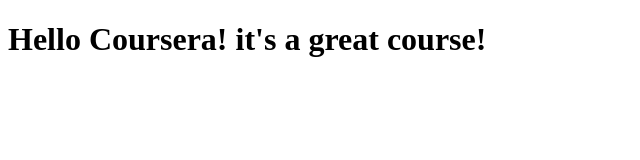
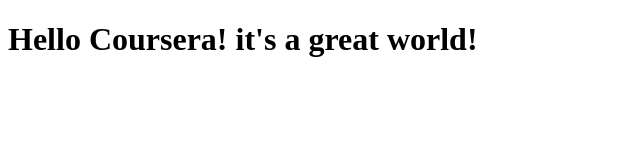
Before and after one commit to Akashmeena651/coursera.test, a plain HTML site: page site/index.html in a window 1280 px wide. Shown: the full height of the page, 0-640 px from the left. Drawn offline with Linux system fonts and the light colour scheme.

Commit message:
my second file

```diff
--- a/site/index.html
+++ b/site/index.html
@@ -4,6 +4,6 @@
 	<title>Hello Coursera!</title>
 </head>
 <body>
-<h1>Hello Coursera! it's a great course!</h1>
+<h1>Hello Coursera! it's a great world!</h1>
 </body>
 </html>
```
Also changed, not shown: wallpaper-of-doremon.jpg (added).
